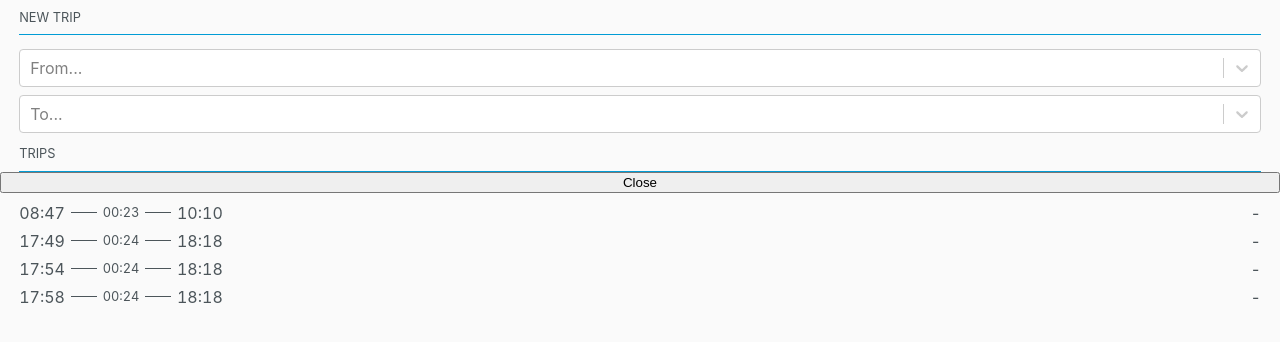
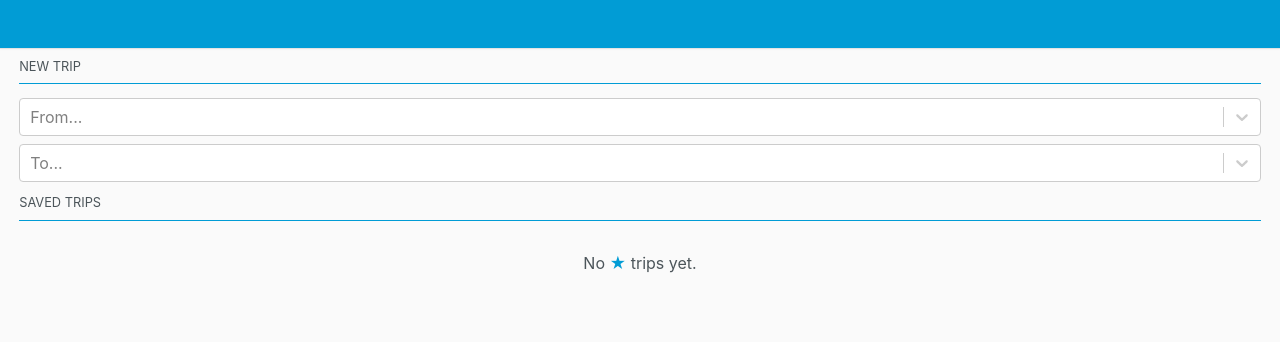
Before and after one commit to hbogaeus/sl, a React app: page / in a window 1280 px wide. Shown: the top 342 px of the page. Built offline with nearby package versions, Linux system fonts and the light colour scheme; what debounce-promise would draw is missing.

Commit message:
Fix some styles

```diff
--- a/src/App.tsx
+++ b/src/App.tsx
@@ -13,6 +13,13 @@ const Content = styled.div`
   display: flex;
   flex-direction: column;
   height: 100%;
+`
+
+const Wrapper = styled.div`
+  display: flex;
+  flex-direction: column;
+  flex-grow: 1;
+  overflow: hidden;
 `
 
 const TripSelect = styled.div`
@@ -73,6 +80,7 @@ const App = () => {
     }
   }, [from, to])
 
+  /*
   useEffect(() => {
     const testTrips: Trip[] = [
       {
@@ -99,9 +107,12 @@ const App = () => {
     setTrips(testTrips);
     setShowTrips(true);
   }, []);
+  */
 
   return (
     <Content>
+      <Header />
+      <Wrapper>
         <Label>New Trip</Label>
         <TripSelect>
           <PaddedLocationSelect
@@ -129,6 +140,7 @@ const App = () => {
               savedTrips={savedTrips} />
           </>
         }
+      </Wrapper>
     </Content>
   )
 }
--- a/src/components/Header.tsx
+++ b/src/components/Header.tsx
@@ -5,7 +5,7 @@ const Content = styled.div`
   display: flex;
   justify-content: center;
   align-items: center;
-  height: 48px;
+  min-height: 48px;
   border-bottom: solid 1px rgb(227, 227, 227);
   /* background-color: #ffffff; */
   background-color: #019cd5;
--- a/src/css/index.css
+++ b/src/css/index.css
@@ -7,6 +7,7 @@ body {
   -moz-osx-font-smoothing: grayscale;
   background-color: #fafafa;
   color: #4c555a;
+  box-sizing: border-box;
 }
 
 #root {
```
Lines whose indentation alone changed are shown as unchanged.
